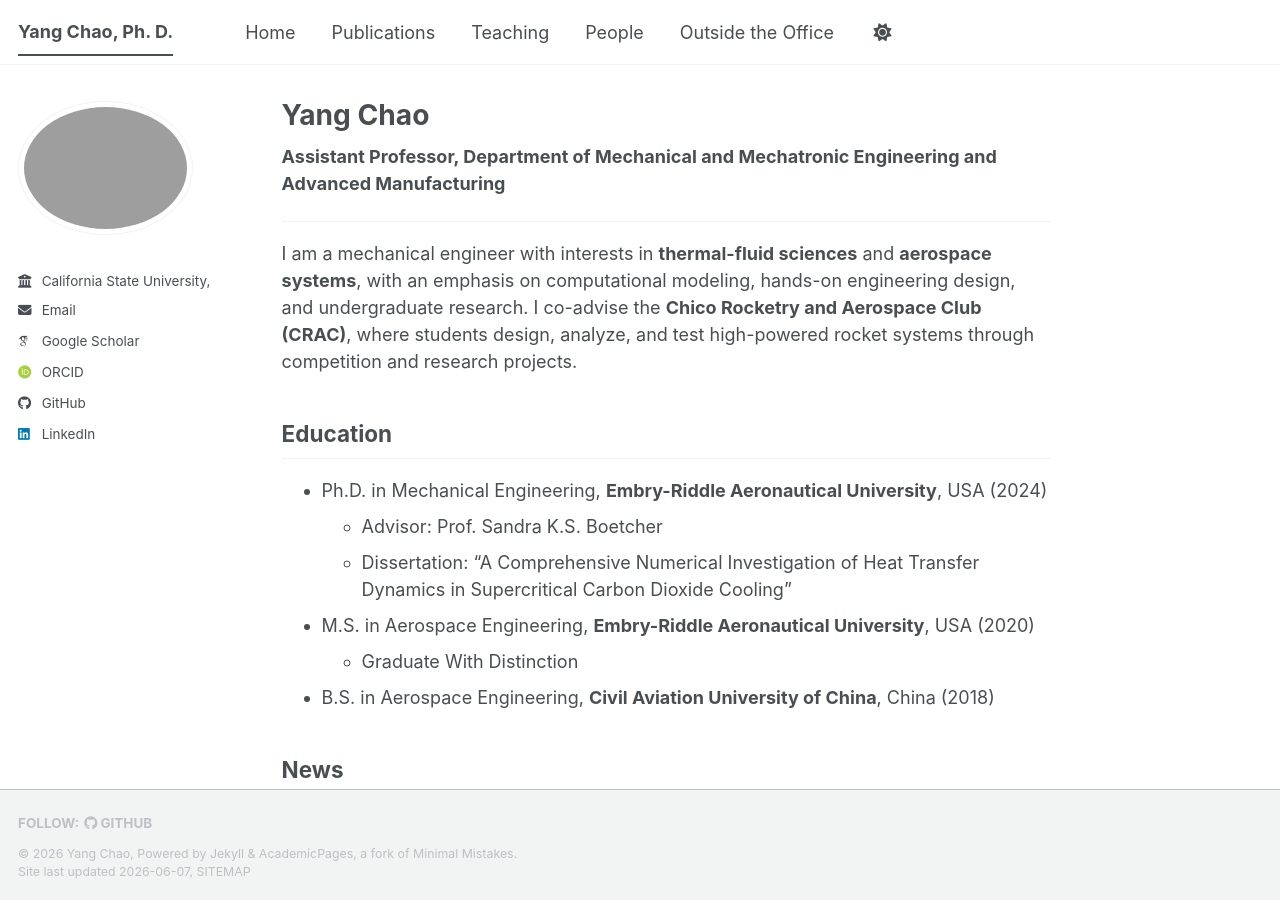
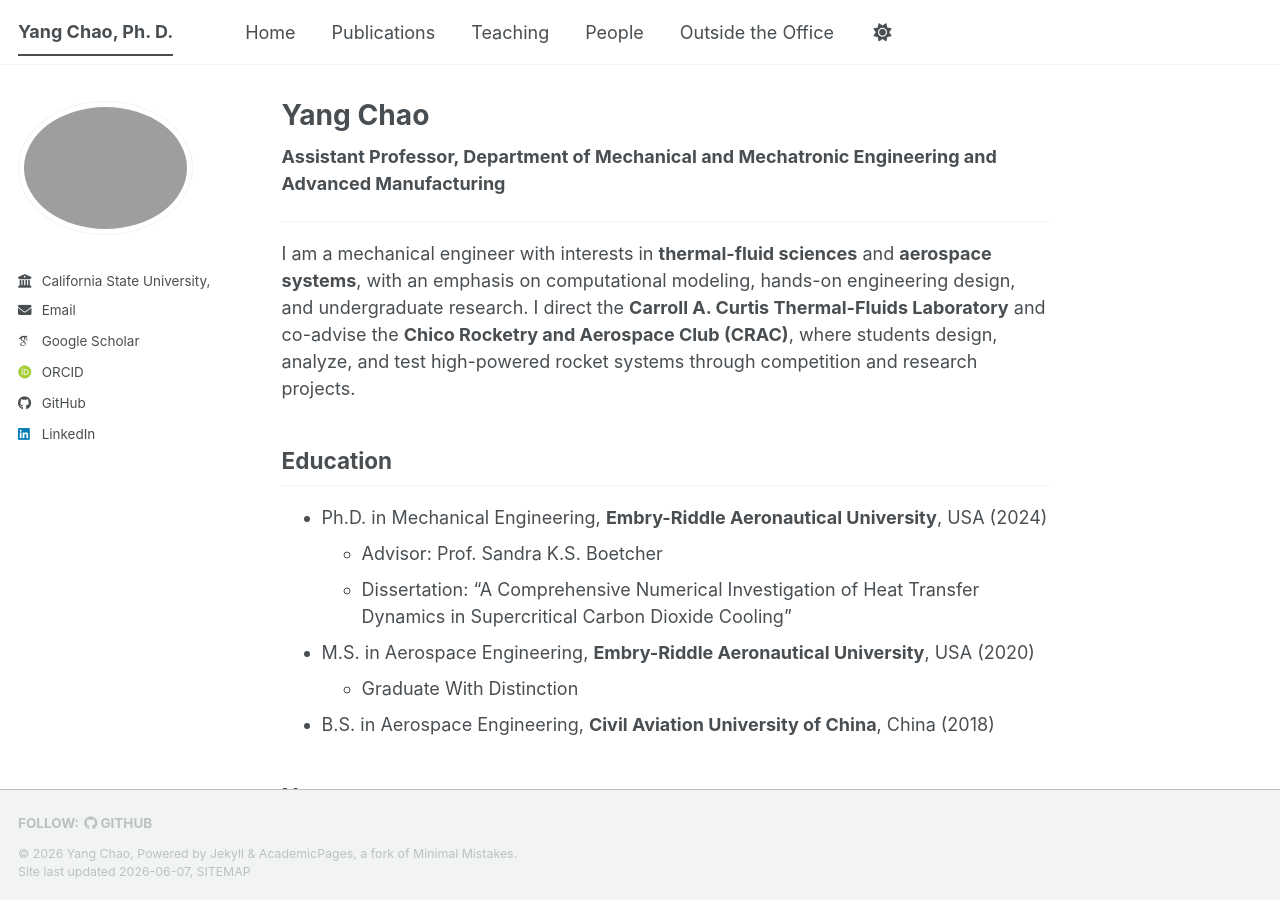
Before and after one commit to cycynyny/cycynyny.github.io, a Jekyll site: the page built from _pages/about.md, in a window 1280 px wide and 900 px high. Built offline with Jekyll 4.4.1, drawn with Linux system fonts in a browser that asks for light colours; some web fonts are replaced; a script bundle is joined from its source files by our own code; library files that are not in the unit come from our copies.

Commit message:
Update about.md

```diff
--- a/_pages/about.md
+++ b/_pages/about.md
@@ -12,7 +12,7 @@
 
 ---
 
-I am a mechanical engineer with interests in **thermal-fluid sciences** and **aerospace systems**, with an emphasis on computational modeling, hands-on engineering design, and undergraduate research. I co-advise the **Chico Rocketry and Aerospace Club (CRAC)**, where students design, analyze, and test high-powered rocket systems through competition and research projects.
+I am a mechanical engineer with interests in **thermal-fluid sciences** and **aerospace systems**, with an emphasis on computational modeling, hands-on engineering design, and undergraduate research. I direct the **Carroll A. Curtis Thermal-Fluids Laboratory** and co-advise the **Chico Rocketry and Aerospace Club (CRAC)**, where students design, analyze, and test high-powered rocket systems through competition and research projects.
 
 ## Education
 
```
